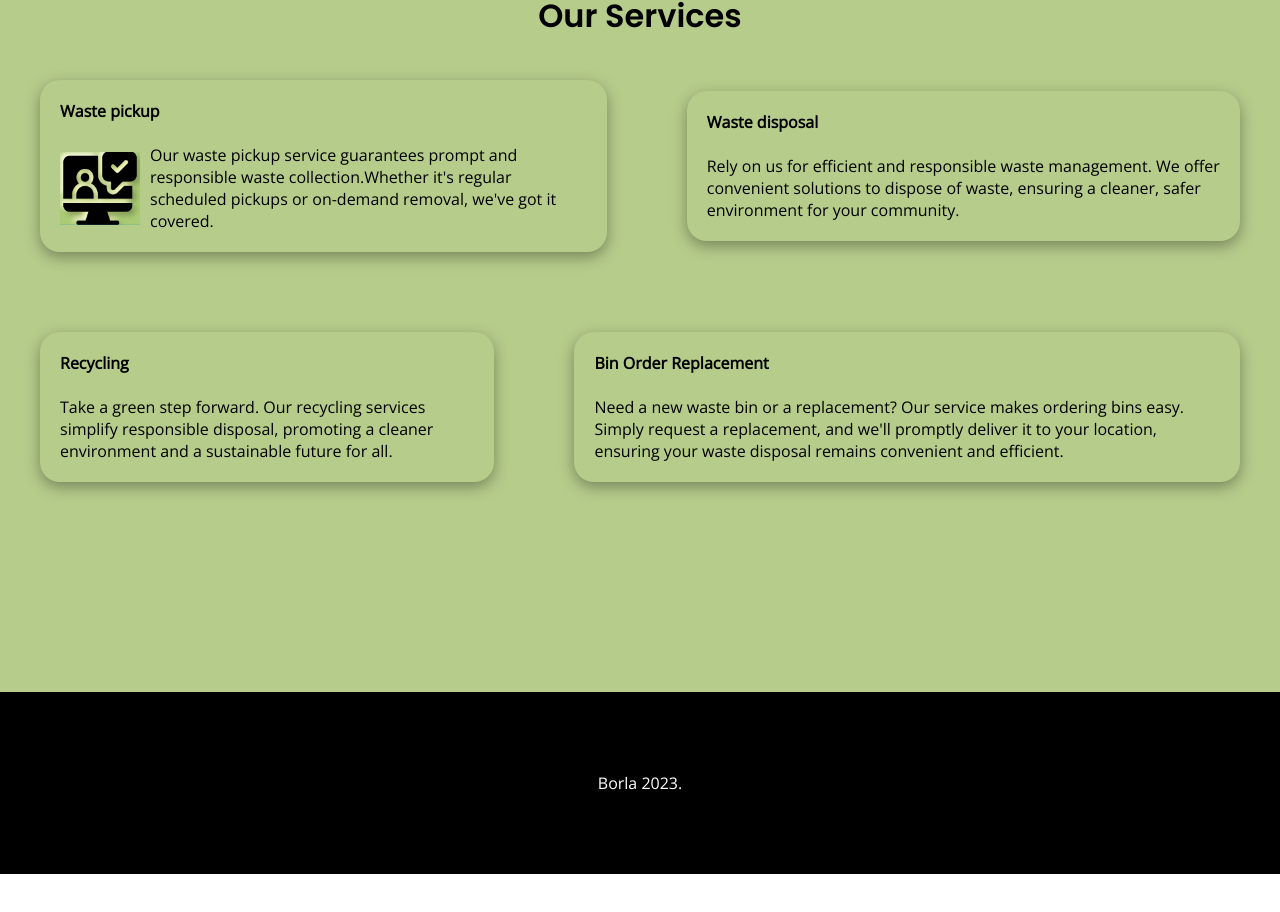
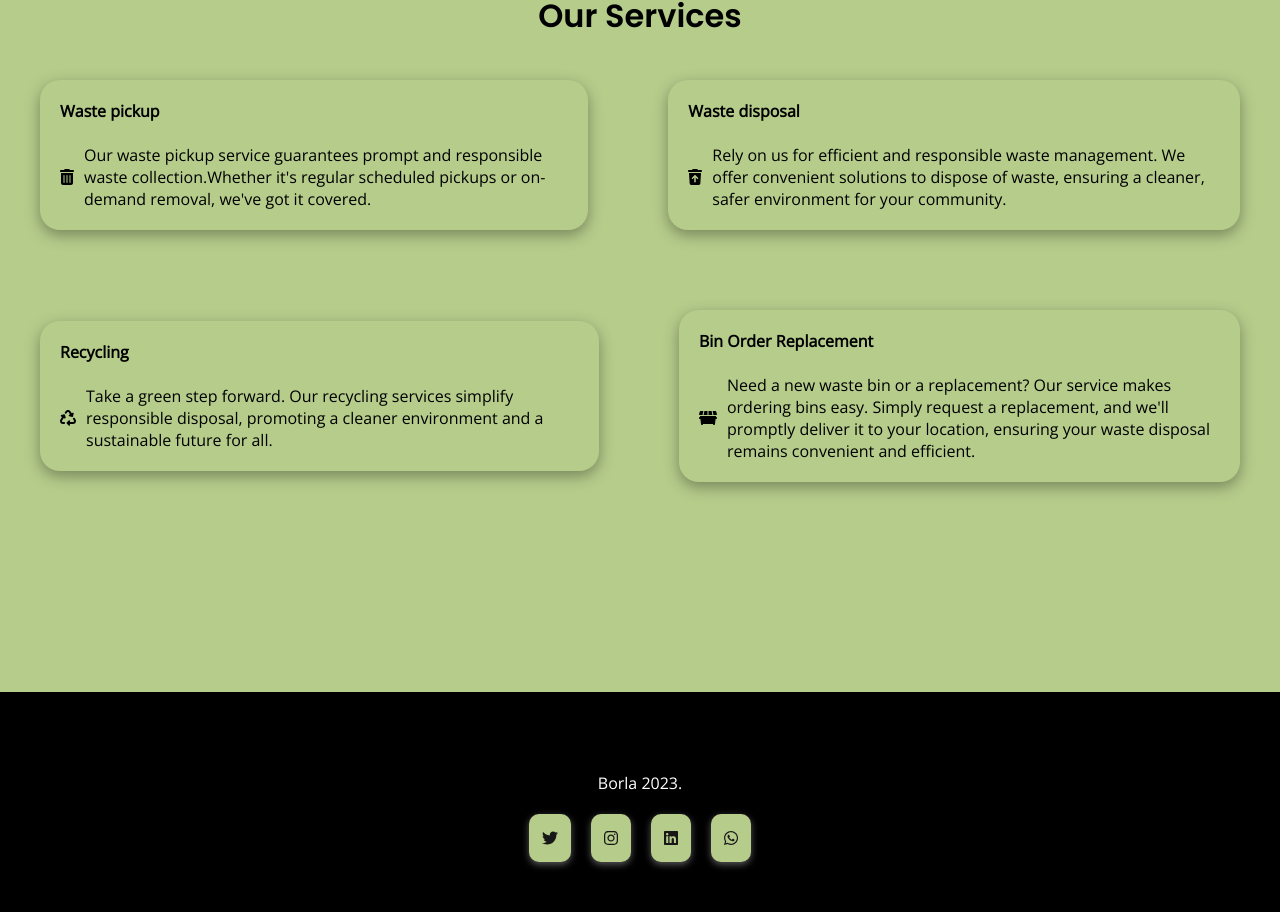
Before and after one commit to Mr-Deee/b_app, a React (Create React App) app: page / in a window 1280 px wide. Shown: the part 688-1600 px from the top of the page. Before the commit the page ends 1562 px from the top, so only its background shows below. Built offline with nearby package versions, Linux system fonts and the light colour scheme.

Commit message:
footer and icons

```diff
--- a/package.json
+++ b/package.json
@@ -4,6 +4,7 @@
   "private": true,
   "dependencies": {
     "@fortawesome/fontawesome-svg-core": "^6.4.2",
+    "@fortawesome/free-brands-svg-icons": "^6.4.2",
     "@fortawesome/free-solid-svg-icons": "^6.4.2",
     "@fortawesome/react-fontawesome": "^0.2.0",
     "@testing-library/jest-dom": "^5.17.0",
--- a/src/App.css
+++ b/src/App.css
@@ -42,6 +42,22 @@
   margin-top: 0px;
 
 }
+.icon {
+  display: flex;
+  align-items: center;
+  justify-content: center;
+  margin: auto;
+  width: 50%;
+  padding: 10px;
+}
+.icons {
+  color: #171717;
+  padding: 13px;
+  margin: 10px;
+  background-color: #b6cc8b;
+  border-radius: 10px;
+  box-shadow: #5A5A5A 0px 2.5px 7.5px;
+}
 
 @media screen and (max-width: 960px) {
   .Welcome,
--- a/src/Components/Homepage.js
+++ b/src/Components/Homepage.js
@@ -2,9 +2,21 @@ import React from "react";
 import "./home.css";
 import image1 from "../images/app.png";
 import image2 from "../images/pickupwaste.JPG";
+import { FontAwesomeIcon } from "@fortawesome/react-fontawesome";
+import {
+  faDumpster,
+  faRecycle,
+  faTrashAlt,
+  faTrashArrowUp,
+} from "@fortawesome/free-solid-svg-icons";
 import { Link } from "react-router-dom";
+import { useEffect } from "react";
 
 function Homepage() {
+  useEffect(() => {
+    document.title = "Borla App";
+  }, []);
+
   return (
     <div id="Home" className="homepage">
       {/* {(!isLoggedIn && authenticationModal) && <AuthenticationForms onButtonClick={() => toggleModal()} />} */}
@@ -42,8 +54,8 @@ function Homepage() {
           <div className="servicecard">
             <p className="servicehead">Waste pickup</p>
             <br></br>
-            <div className="icons">
-              <img src={image2} className="icon" />
+            <div className="iconns">
+              <FontAwesomeIcon icon={faTrashAlt}></FontAwesomeIcon>
               <p>
                 Our waste pickup service guarantees prompt and responsible waste
                 collection.Whether it's regular scheduled pickups or on-demand
@@ -54,6 +66,8 @@ function Homepage() {
           <div className="servicecard">
             <p className="servicehead">Waste disposal</p>
             <br></br>
+            <div className="iconns">
+              <FontAwesomeIcon icon={faTrashArrowUp}></FontAwesomeIcon>
               <p>
                 Rely on us for efficient and responsible waste management. We
                 offer convenient solutions to dispose of waste, ensuring a
@@ -61,25 +75,32 @@ function Homepage() {
               </p>
             </div>
           </div>
+        </div>
         <div className="below">
-          <div className="servicecard">
+          <div className="servicecard1">
             <p className="servicehead">Recycling</p>
             <br></br>
+            <div className="iconns">
+              <FontAwesomeIcon icon={faRecycle}></FontAwesomeIcon>
               <p>
                 Take a green step forward. Our recycling services simplify
                 responsible disposal, promoting a cleaner environment and a
                 sustainable future for all.
               </p>
             </div>
-          <div className="servicecard">
+          </div>
+          <div className="servicecard2">
             <p className="servicehead">Bin Order Replacement</p>
             <br></br>
+            <div className="iconns">
+              <FontAwesomeIcon icon={faDumpster}></FontAwesomeIcon>
               <p>
-              Need a new waste bin or a replacement? Our service makes ordering
-              bins easy. Simply request a replacement, and we'll promptly
-              deliver it to your location, ensuring your waste disposal remains
-              convenient and efficient.
+                Need a new waste bin or a replacement? Our service makes
+                ordering bins easy. Simply request a replacement, and we'll
+                promptly deliver it to your location, ensuring your waste
+                disposal remains convenient and efficient.
               </p>
+            </div>
           </div>
         </div>
       </div>
--- a/src/Components/about.css
+++ b/src/Components/about.css
@@ -5,7 +5,9 @@
   align-items: center;
   padding: 20px;
 }
-
+.head {
+  text-align: center;
+}
 .div2{
   display: none;
 }
@@ -31,11 +33,16 @@ margin-left: 40%;
 .left img{
   width: 400px;
 }
+
 .readmore {
   background: black;
   border-radius: 10px;
   width: 200px;
   cursor: pointer;
+  display: none;
+}
+
+.hide {
   display: none;
 }
 .readmore p{
@@ -66,6 +73,7 @@ margin-left: 40%;
     max-width: 100%; /* Make sure the image doesn't overflow its container */
   }
 
+
   .readmore {
     background: black;
     border-radius: 10px;
@@ -77,6 +85,26 @@ margin-left: 40%;
     color: #b6cc8b;
     padding: 15px;
   }
+
+
+  .readmoredisplay ~ .hide {
+    display: block;
+  }
+  .readmore ~ .hide {
+    display: none;
+  }
+
+  .hide {
+    background: black;
+    border-radius: 10px;
+    width: 200px;
+    cursor: pointer;
+
+  }
+  .hide p{
+    color: #b6cc8b;
+    padding: 15px;
+  }
 .div1{
   display: none;
 }
--- a/src/Components/about.js
+++ b/src/Components/about.js
@@ -1,16 +1,22 @@
 import React from "react";
 import "./about.css";
 import image from "../images/dustbin1.png";
-import { useState } from "react";
+import { useState, useEffect } from "react";
+import { isDisabled } from "@testing-library/user-event/dist/utils";
 
 function About() {
+  useEffect(() => {
+    document.title = "Borla App";
+  }, []);
   const [content, setContent] = useState("");
 
-  const onClick = () => {
-    setContent();
+  const handleClick = (event) => {
+    event.currentTarget.disabled = true;
+    console.log("disabled button clicked");
   };
-
   return (
+    <>
+      <h1 className="head">About</h1>
       <div className="aboutcontent">
         <div className="left">
           <img src={image} alt="Dustbin" />
@@ -20,30 +26,38 @@ function About() {
           <p>
             Our incredible journey from a start-up to a global Innovation Hub
             Centre, our vision to deliver a Better Future for Digital
-          Transformation for our clients and build digital products that create
-          a positive impact around the world.
+            Transformation for our clients and build digital products that
+            create a positive impact around the world.
             <div className="div2">{content}</div>
             <button
               className="readmore"
-            onClick={() =>
-              setContent(`
-          Our clients and the world have been reinvigorated through our
-          continued delivery of innovative solutions driven by technology and
-          data.
-          Our vision is to redefine waste collection and managing waste in
-          local communities through the collective effort of all stakeholders
-          using technology, innovation, and education for mutual economic,
-          ecological, and social benefits.
-
-          Our vision is in line with the SDG goals To become the national app
-          for waste management, the app will provide a platform for all
-          stakeholders in the value chain to operate at maximum efficiency and
-          profit and with strategies to attain existing users and attract
-          others.
-          `)
-            }
+              onClick={() => {
+                setContent(
+                  <div className="readmoredisplay">
+                    Our clients and the world have been reinvigorated through
+                    our continued delivery of innovative solutions driven by
+                    technology and data. Our vision is to redefine waste
+                    collection and managing waste in local communities through
+                    the collective effort of all stakeholders using technology,
+                    innovation, and education for mutual economic, ecological,
+                    and social benefits. Our vision is in line with the SDG
+                    goals To become the national app for waste management, the
+                    app will provide a platform for all stakeholders in the
+                    value chain to operate at maximum efficiency and profit and
+                    with strategies to attain existing users and attract others.
+                  </div>
+                );
+              }}
             >
               <p>Read more...</p>
+            </button>
+            <button
+              className="hide"
+              onClick={() => {
+                setContent(<div></div>);
+              }}
+            >
+              <p>Hide</p>
             </button>
             <div className="readmorecontent">
               <div className="div1">
@@ -58,15 +72,16 @@ function About() {
                 mutual economic, ecological, and social benefits.
                 <br />
                 Our vision is in line with the SDG goals To become the national
-              app for waste management, the app will provide a platform for all
-              stakeholders in the value chain to operate at maximum efficiency
-              and profit and with strategies to attain existing users and
-              attract others.
+                app for waste management, the app will provide a platform for
+                all stakeholders in the value chain to operate at maximum
+                efficiency and profit and with strategies to attain existing
+                users and attract others.
               </div>
             </div>
           </p>
         </div>
       </div>
+    </>
   );
 }
 
--- a/src/Components/contact.js
+++ b/src/Components/contact.js
@@ -1,18 +1,23 @@
-import React from "react"
-import "./contact.css"
-
-
+import React from "react";
+import "./contact.css";
+import { useEffect } from "react";
 
 function Contact() {
-    return (
+  useEffect(() => {
+    document.title = "Borla App";
+  }, []);
+
+  return (
     <div className="contactcontent" align="center">
-    <h1>Contact us</h1>
-    <br></br>
-    <input type="text" placeholder="Name"></input><br></br>
-    <textarea type="text" placeholder="Talk to us"/><br></br>
-    <button>Submit</button>
+      <h1>Contact us</h1>
+      <br></br>
+      <input type="text" placeholder="Name"></input>
+      <br></br>
+      <textarea type="text" placeholder="Talk to us" />
+      <br></br>
+      <button>Submit</button>
     </div>
-    )
+  );
 }
 
 export default Contact;
--- a/src/Components/footer.js
+++ b/src/Components/footer.js
@@ -1,13 +1,40 @@
-import "../App.css"
+import "../App.css";
+import { FontAwesomeIcon } from "@fortawesome/react-fontawesome";
+import {
+  faTwitter,
+  faWhatsapp,
+  faInstagram,
+  faLinkedin,
+} from "@fortawesome/free-brands-svg-icons";
+import { Link } from "react-router-dom";
 
 function Footer() {
-    return (
-
-<div class="footer__container">
-<p class="website__rights">Borla 2023.</p>
-
-</div>
-    )
-
+  return (
+    <div class="footer__container">
+      <p class="website__rights">Borla 2023.</p>
+      <div className="icon">
+        <Link to="">
+          <div className="icons">
+            <FontAwesomeIcon icon={faTwitter}></FontAwesomeIcon>
+          </div>
+        </Link>
+        <Link to="">
+          <div className="icons">
+            <FontAwesomeIcon icon={faInstagram}></FontAwesomeIcon>
+          </div>
+        </Link>
+        <Link to="">
+          <div className="icons">
+            <FontAwesomeIcon icon={faLinkedin}></FontAwesomeIcon>
+          </div>
+        </Link>
+        <Link to="">
+          <div className="icons">
+            <FontAwesomeIcon icon={faWhatsapp}></FontAwesomeIcon>
+          </div>
+        </Link>
+      </div>
+    </div>
+  );
 }
 export default Footer;
--- a/src/Components/home.css
+++ b/src/Components/home.css
@@ -11,6 +11,21 @@
   border-radius: 20px;
   padding: 20px;
 }
+.servicecard1 {
+  background-color: #b6cc8b;
+  margin: 40px;
+  box-shadow: rgba(0, 0, 0, 0.35) 0px 5px 15px;
+  border-radius: 20px;
+  padding: 20px;
+}
+.servicecard2 {
+  background-color: #b6cc8b;
+  margin: 40px;
+  box-shadow: rgba(0, 0, 0, 0.35) 0px 5px 15px;
+  border-radius: 20px;
+  padding: 20px;
+  width: 1150px;
+}
 .above {
   display: flex;
   align-items: center;
@@ -22,17 +37,17 @@
   align-items: center;
   justify-content: center;
 }
-.icon {
+.iconn {
   width: 80px;
 
 }
-.icons {
+.iconns {
   display: flex;
   align-items: center;
   justify-content: center;
 }
 
-.icons p{
+.iconns p{
 padding-left: 10px;
 }
 
@@ -159,12 +174,12 @@ height: 700px;
   .servicecard {
 
   }
-  .icons {
+  .iconns {
     display: list-item;
     align-items: flex-start;
     justify-content: flex-start;
   }
-   .icon {
+   .iconn {
   margin-left: 110px;
 
    }
```
Also changed, not shown: 1 other file (tests, documents, lock files or other folders). Lines whose indentation alone changed are shown as unchanged.
